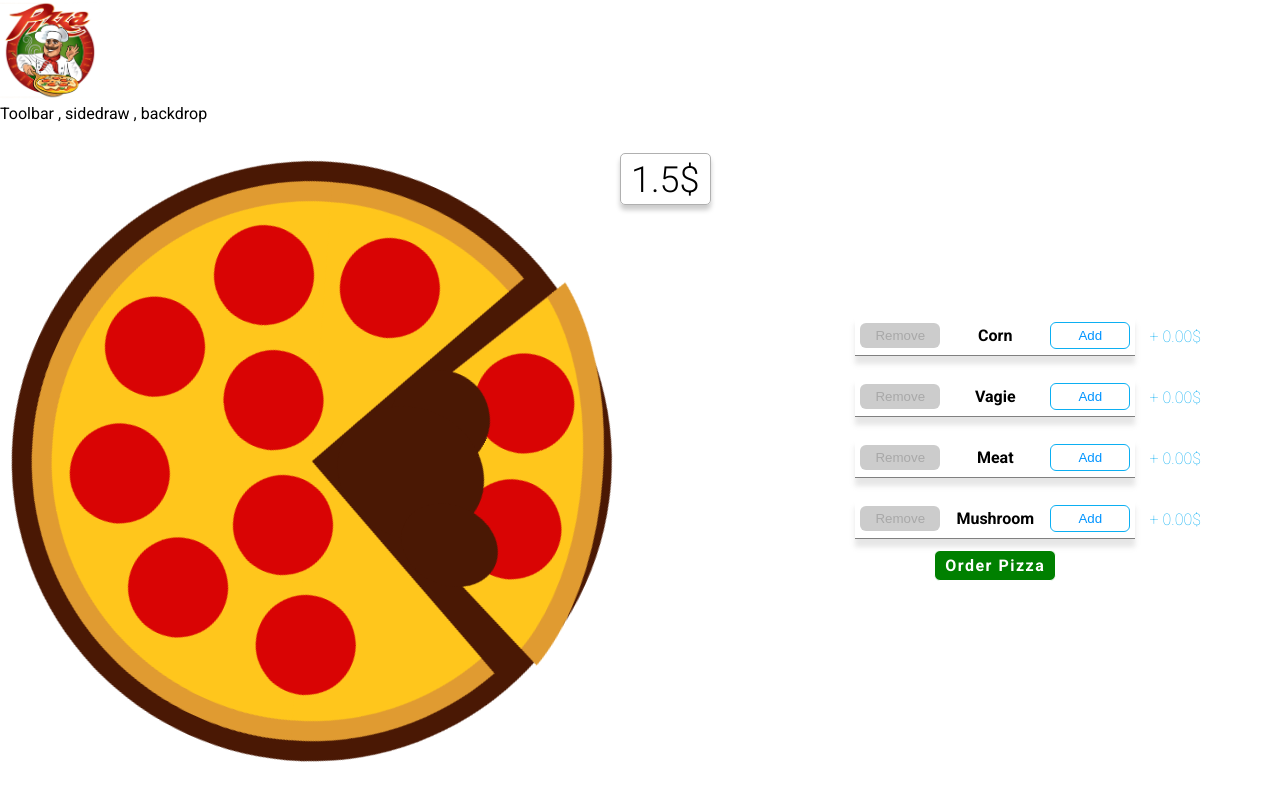
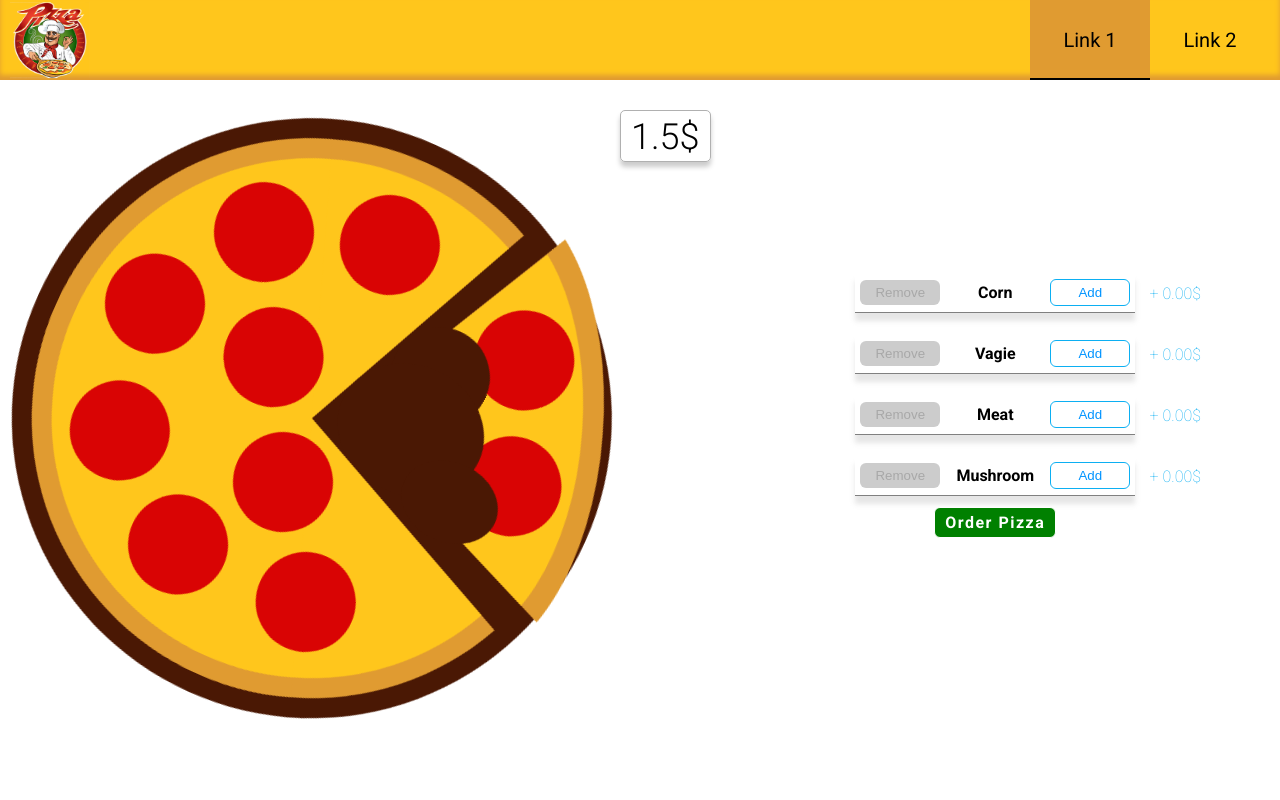
Before and after one commit to uranium93/pizza-application-react, a React (Create React App) app: page / in a window 1280 px wide. Shown: the top 800 px of the page. Built offline with nearby package versions, Linux system fonts and the light colour scheme.

Commit message:
create the toolbar and the navigation

```diff
--- a/src/Components/Layout/Layout.js
+++ b/src/Components/Layout/Layout.js
@@ -2,11 +2,24 @@ import React from 'react'
 import Aux from '../../hoc/Auxiliary'
 import styles from './Layout.module.css'
 import Logo from '../Logo/Logo'
+import Toolbar from '../Toolbar/Toolbar'
 
 const layout = (props)=>(
 	<Aux>
-	<Logo />
-		<div> Toolbar , sidedraw , backdrop </div>
+
+		<Toolbar>
+		<Logo />
+		<div>
+		<ul>
+			<li><a href="/" className={styles.active}>Link 1 </a></li>
+			<li><a href="/">Link 2 </a></li>
+		</ul>
+
+
+		</div>
+
+
+		</Toolbar>
 		<main className={styles.content}>
 		{props.children}
 		</main>
--- a/src/Components/Layout/Layout.module.css
+++ b/src/Components/Layout/Layout.module.css
@@ -1,3 +1,57 @@
 .content {
-	margin-top: 20px;
+	margin-top: 100px;
 }
+ul{
+	margin: 0;
+	padding: 0;
+
+}
+li{
+	list-style-type: none;
+	display: inline-block;
+	width: 120px;
+	height:80px;
+	text-align: center;
+	vertical-align:middle;
+	line-height:80px;
+
+
+}
+
+
+a:link {
+	display: block;
+	width: 100%;
+	height:100%;
+	color: black;
+	font-size: 20px;
+	font-style: normal;
+	text-decoration: none;
+
+}
+a:visited {
+	color: black;
+}
+a:hover  {
+	color: white;
+	font-size: 20px;
+	box-shadow: 0px -5px 5px #B4771CFF inset;
+	background-color: #E09B31FF;
+	border-bottom: 2px solid black;
+	cursor: pointer;
+	box-sizing: border-box;
+
+}
+a:active {
+	color: white;
+	background-color: #E09B31FF;
+}
+
+a.active {
+
+	background-color: #E09B31FF;
+	border-bottom: 2px solid black;
+	cursor: pointer;
+	box-sizing: border-box;
+
+}
--- a/src/Components/Logo/Logo.module.css
+++ b/src/Components/Logo/Logo.module.css
@@ -1,4 +1,4 @@
 .Logo {
-	width:100px;
-	height: 100px;
+	width:80px;
+	height: 80px;
 }
--- /dev/null
+++ b/src/Components/Toolbar/Toolbar.js
@@ -0,0 +1,12 @@
+import React from 'react'
+import styles from './Toolbar.module.css'
+
+const toolbar =(props)=>{
+	return (
+<div className={styles.toolbar}>
+		{props.children}
+	</div>
+		)
+
+}
+export default toolbar
--- /dev/null
+++ b/src/Components/Toolbar/Toolbar.module.css
@@ -0,0 +1,16 @@
+.toolbar {
+	display: flex;
+	justify-content: space-between;
+	align-items: left;
+	position: fixed;
+	top: 0;
+	left: 0;
+	height: 80px;
+	padding: 0 10px;
+	background:#FFC61CFF;
+	width: 100%;
+	margin-bottom: 20px;
+	box-sizing: border-box;
+	box-shadow: 0 -5px 5px #E09B31FF inset;
+	z-index: 400;
+}
```
